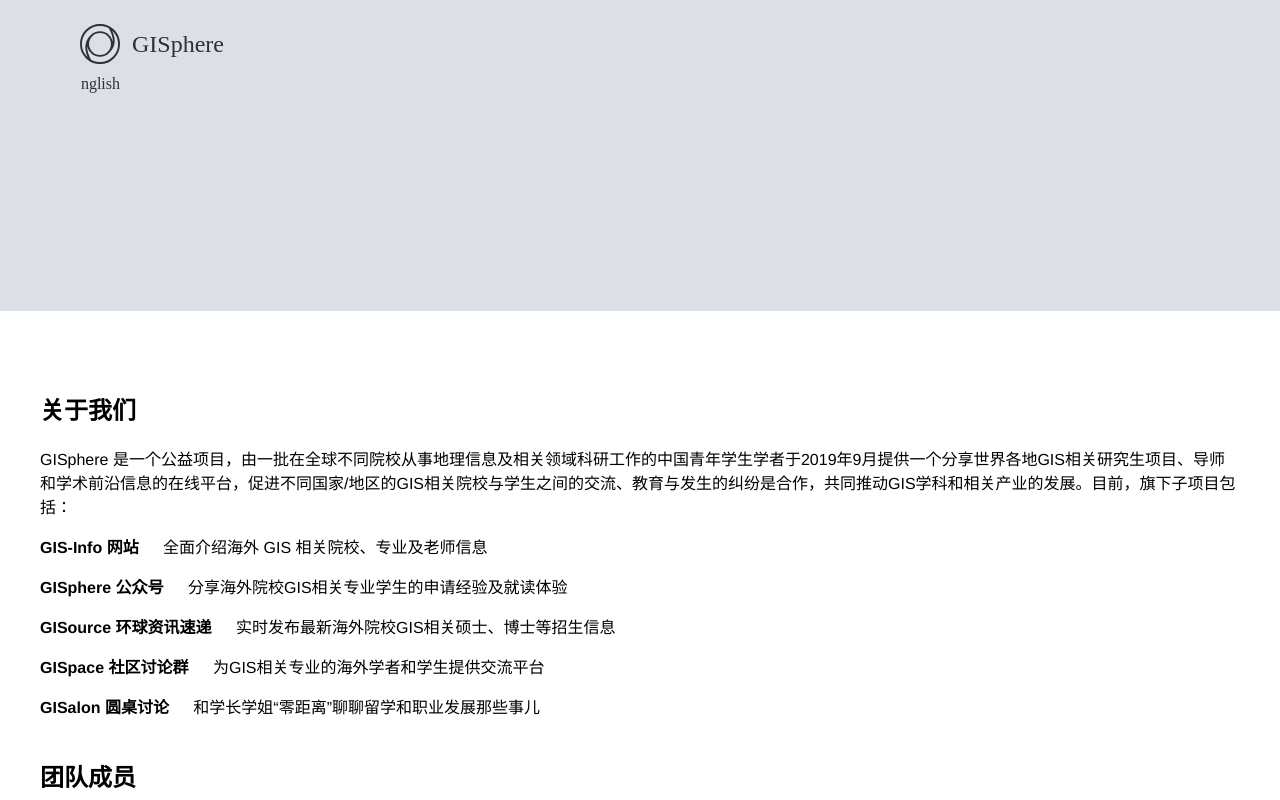
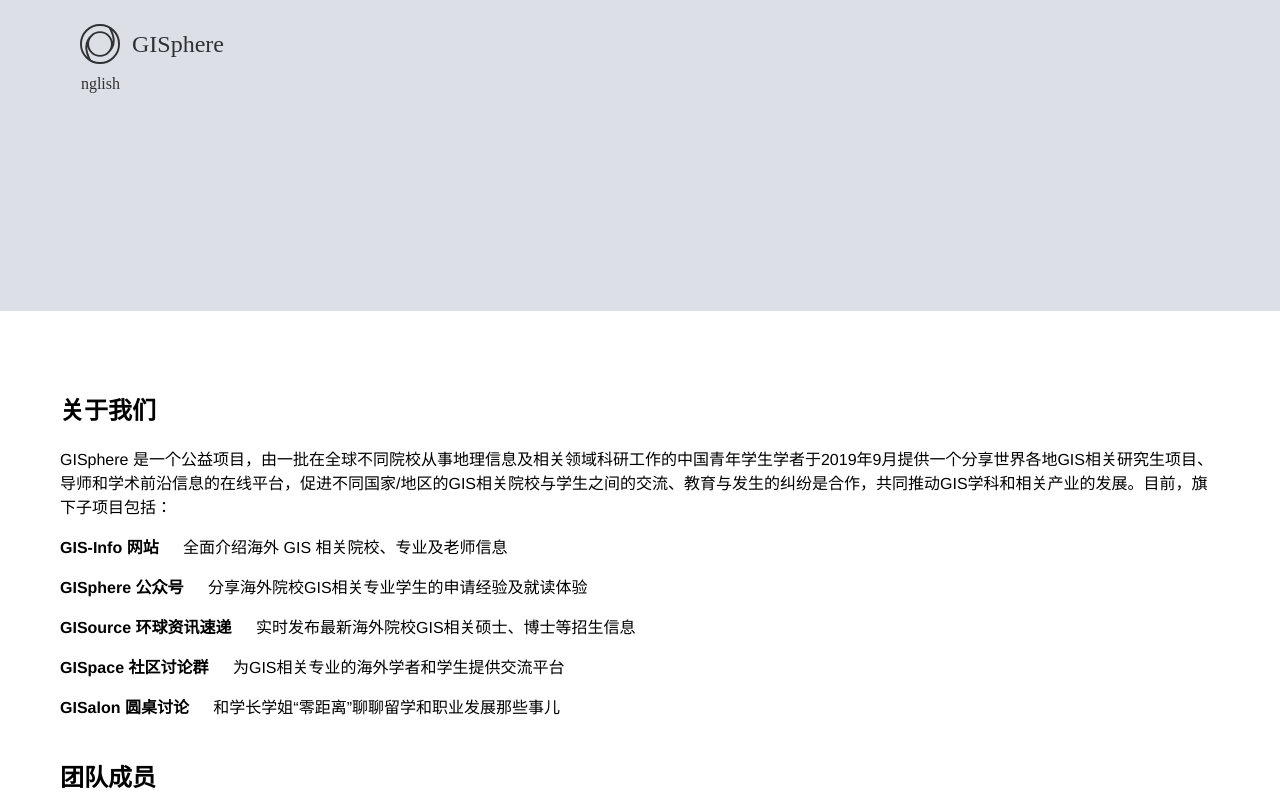
Before and after one commit to GIS-Info/next-web, a Nuxt app: page /aboutUs in a window 1280 px wide. Built offline with nearby package versions, Linux system fonts and the light colour scheme.

Commit message:
fix: 关于我们页padding

```diff
--- a/pages/aboutUs/index.vue
+++ b/pages/aboutUs/index.vue
@@ -103,12 +103,10 @@
     flex-direction: row;
     justify-content: center;
     .main{
-      padding-top: 40px;
       width: 100%;
       max-width: 1200px;
-      padding-left: 20px;
-      padding-right: 20px;
-      padding-bottom: 40px;
+      padding: 40px 20px;
+      box-sizing: border-box;
     }
   }
 </style>
```
